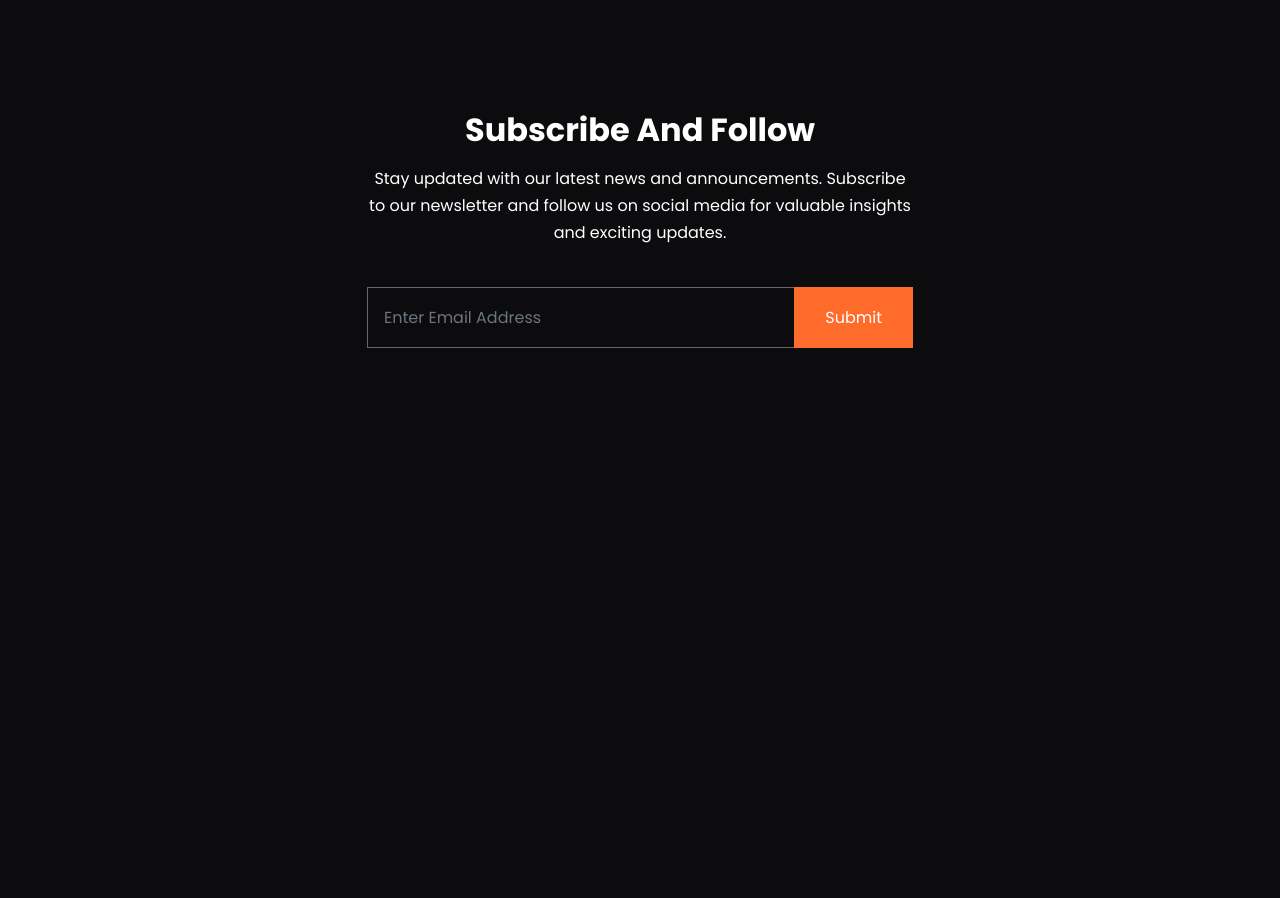
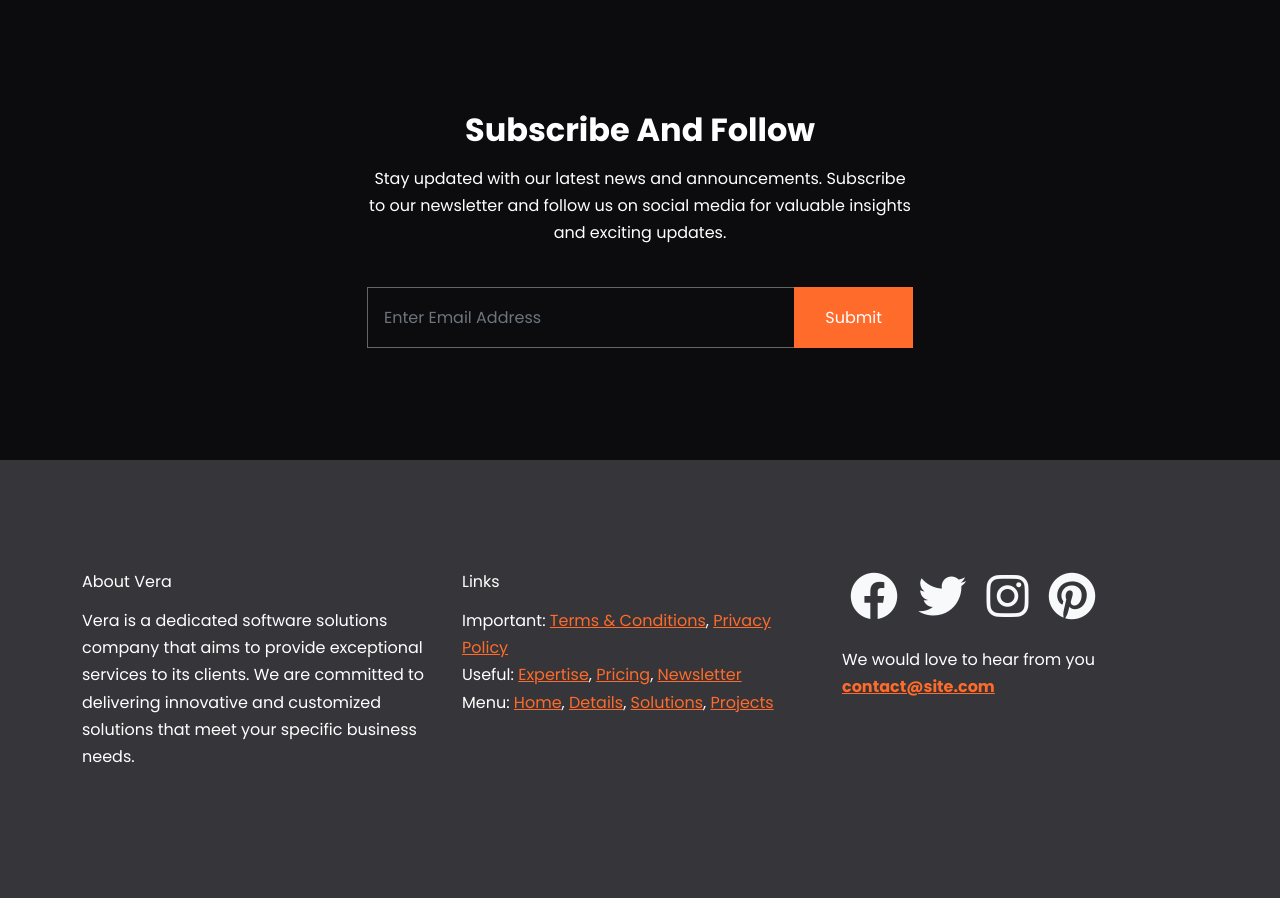
Before and after one commit to Copterxd4497/Crossword-website, a website: page index.html in a window 1280 px wide. Shown: the part 7350-8248 px from the top of the page. Before the commit the page ends 7810 px from the top, so only its background shows below. Drawn offline with nearby package versions, Linux system fonts and the light colour scheme; files that its build step writes are made by us from their sources.

Commit message:
Update index.html

```diff
--- a/index.html
+++ b/index.html
@@ -903,6 +903,62 @@
     </div>
   </section>
 
+  <!-- Footer -->
+  <footer class="footer bg-secondary py-6">
+    <div class="container">
+      <div class="row">
+        <div class="col-md-4 my-3">
+          <h6>About Vera</h6>
+          <p>
+            Vera is a dedicated software solutions company that aims to provide
+            exceptional services to its clients. We are committed to delivering
+            innovative and customized solutions that meet your specific business
+            needs.
+          </p>
+        </div>
+        <div class="col-md-4 my-3">
+          <h6>Links</h6>
+          <ul class="list-unstyled">
+            <li>
+              Important: <a href="#">Terms & Conditions</a>,
+              <a href="privacy.html">Privacy Policy</a>
+            </li>
+            <li>
+              Useful: <a href="index.html#expertise">Expertise</a>,
+              <a href="index.html#pricing">Pricing</a>,
+              <a href="index.html#newsletter">Newsletter</a>
+            </li>
+            <li>
+              Menu: <a href="index.html">Home</a>, <a href="index.html#details">Details</a>,
+              <a href="index.html#solutions">Solutions</a>,
+              <a href="index.html#projects">Projects</a>
+            </li>
+          </ul>
+        </div>
+        <div class="col-md-4 my-3">
+          <div class="mb-4">
+            <a href="#" class="text-decoration-none">
+              <i class="fab fa-facebook fa-3x text-light mx-2"></i>
+            </a>
+            <a href="#" class="text-decoration-none">
+              <i class="fab fa-twitter fa-3x text-light mx-2"></i>
+            </a>
+            <a href="#" class="text-decoration-none">
+              <i class="fab fa-instagram fa-3x text-light mx-2"></i>
+            </a>
+            <a href="#" class="text-decoration-none">
+              <i class="fab fa-pinterest fa-3x text-light mx-2"></i>
+            </a>
+          </div>
+          <p>
+            We would love to hear from you
+            <a href="mailto:contact@site.com"><strong>contact@site.com</strong></a>
+          </p>
+        </div>
+      </div>
+    </div>
+  </footer>
+
 
   <script src="js/replaceme.min.js"></script>
   <script src="js/bootstrap.bundle.min.js"></script>
```
